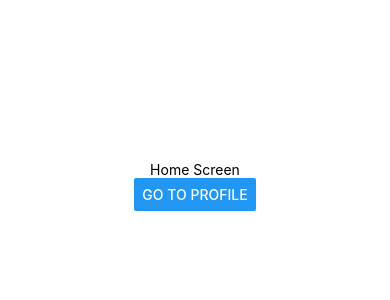
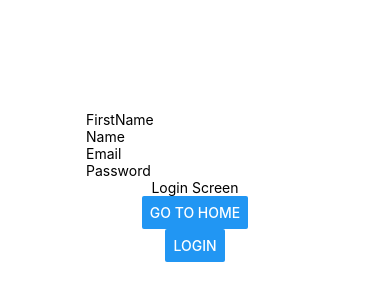
Before and after one commit to kyoshi33/SurfWeather, a React Native app: screen /Login in a window 390 px wide. Shown: the part 236-536 px from the top of the page. Built offline with nearby package versions, Linux system fonts and the light colour scheme.

Commit message:
Premiere page finie, mise en place de la page connexion

```diff
--- a/App.js
+++ b/App.js
@@ -4,6 +4,8 @@ import { NavigationContainer } from '@react-navigation/native';
 import { createNativeStackNavigator } from '@react-navigation/native-stack';
 import HomeScreen from './app/HomeScreen';
 import ProfileScreen from './app/ProfileScreen';
+import SignupScreen from './app/SignupScreen';
+import LoginScreen from './app/LoginScreen';
 
 
 const Stack = createNativeStackNavigator();
@@ -15,6 +17,8 @@ export default function App() {
       <Stack.Navigator screenOptions={{ headerShown: false }}>
         <Stack.Screen name="Home" component={HomeScreen} />
         <Stack.Screen name="Profile" component={ProfileScreen} />
+        <Stack.Screen name="Signup" component={SignupScreen} />
+        <Stack.Screen name="Login" component={LoginScreen} />
       </Stack.Navigator>
     </NavigationContainer>
   );
--- a/app/HomeScreen.js
+++ b/app/HomeScreen.js
@@ -1,13 +1,33 @@
-import { Button, StyleSheet, Text, View } from 'react-native';
+import {
+  Button,
+  StyleSheet,
+  Text,
+  ImageBackground,
+  View,
+  TouchableOpacity,
+} from 'react-native';
 
 export default function HomeScreen({ navigation }) {
   return (
+
     <View style={styles.container}>
-      <Text>Home Screen</Text>
-      <Button
-        title="Go to Profile"
-        onPress={() => navigation.navigate('Profile')}
-      />
+
+      <ImageBackground style={styles.image} source={require('../assets/vague.jpg')} >
+        <Text style={styles.title}>SURFWEATHER</Text>
+        <Button
+          style={styles.naming}
+          title="Go to Profile"
+          onPress={() => navigation.navigate('Profile')}
+        />
+        <View style={styles.buttonContainer}>
+          <TouchableOpacity style={styles.button} onPress={() => navigation.navigate('Login')}>
+            <Text style={styles.buttonText}>Connexion</Text>
+          </TouchableOpacity>
+          <TouchableOpacity style={styles.button} onPress={() => navigation.navigate('Signup')}>
+            <Text style={styles.buttonText}>Créer un profil</Text>
+          </TouchableOpacity>
+        </View>
+      </ImageBackground >
     </View>
   );
 }
@@ -15,8 +35,41 @@ export default function HomeScreen({ navigation }) {
 const styles = StyleSheet.create({
   container: {
     flex: 1,
-    backgroundColor: '#fff',
+  },
+  image: {
+    flex: 1,
+    justifyContent: 'center',
     alignItems: 'center',
-    justifyContent: 'center',
   },
+  title: {
+    fontSize: 40,
+    fontWeight: 'bold',
+    color: 'white',
+    position: 'absolute',
+    top: '40%',
+    textAlign: 'center',
+  },
+  naming: {
+    color: '#ff999d',
+    fontWeight: 'bold',
+  },
+  buttonContainer: {
+    position: 'absolute',
+    bottom: 40, // Position en bas de l'écran
+    flexDirection: 'row',
+    justifyContent: 'space-between',
+    width: '80%',
+  },
+  button: {
+    backgroundColor: '#65d1dc',
+    paddingVertical: 10,
+    paddingHorizontal: 20,
+    borderRadius: 30,
+    marginHorizontal: 10,
+  },
+  buttonText: {
+    color: 'white',
+    fontWeight: 'bold',
+  },
+
 });
--- /dev/null
+++ b/app/LoginScreen.js
@@ -0,0 +1,56 @@
+import {
+  Button,
+  StyleSheet,
+  Text,
+  View,
+  TextInput,
+} from 'react-native';
+import { useState } from 'react'
+
+
+
+export default function LoginScreen({ navigation }) {
+  const [email, setEmail] = useState('Email');
+  const [firstName, setFirstName] = useState('FirstName');
+  const [name, setName] = useState('Name');
+  const [password, setPassword] = useState('Password');
+
+
+
+  return (
+    <View style={styles.container}>
+      <TextInput
+        onChangeText={(value) => setFirstName(value)}
+        value={firstName}
+      />
+      <TextInput
+        onChangeText={(value) => setName(value)}
+        value={name}
+      />
+      <TextInput
+        onChangeText={(value) => setEmail(value)}
+        value={email}
+      />
+      <TextInput
+        onChangeText={(value) => setPassword(value)}
+        value={password}
+      />
+
+      <Text>Login Screen</Text>
+      <Button
+        title="Go to Home"
+        onPress={() => navigation.navigate('Home')}
+      />
+      <Button title="Login" onPress={() => handleSubmit()} />
+    </View>
+  );
+}
+
+const styles = StyleSheet.create({
+  container: {
+    flex: 1,
+    backgroundColor: '#fff',
+    alignItems: 'center',
+    justifyContent: 'center',
+  },
+});
--- /dev/null
+++ b/app/SignupScreen.js
@@ -0,0 +1,152 @@
+import {
+  Button,
+  StyleSheet,
+  Text,
+  View,
+  TextInput,
+  Image,
+  TouchableWithoutFeedback,
+  Keyboard,
+} from 'react-native';
+import { useState } from 'react'
+
+
+
+export default function SignupScreen({ navigation }) {
+  const [email, setEmail] = useState('Email');
+  const [firstName, setFirstName] = useState('FirstName');
+  const [name, setName] = useState('Name');
+  const [password, setPassword] = useState('Password');
+
+
+
+  return (
+    <TouchableWithoutFeedback onPress={Keyboard.dismiss}>
+      <View style={styles.container}>
+
+
+        <View style={styles.imageContainer}>
+          <Image
+            source={require('../assets/surfeur.jpg')}
+            style={styles.image}
+            resizeMode="cover"
+          />
+          <View style={styles.logoContainer}>
+            <Text style={styles.logo}>SURFWEATHER</Text>
+          </View>
+        </View>
+
+
+        <View style={styles.content}>
+          <Text style={styles.title}>Everything you need to check the surf in one place.</Text>
+          <Text style={styles.subtitle}>Create an account for free</Text>
+
+
+
+          <View style={styles.name}>
+            <TextInput
+              style={styles.halfInput}
+              onChangeText={(value) => setFirstName(value)}
+              value={firstName}
+              onFocus={() => setFirstName('')}
+            />
+            <TextInput
+              style={styles.halfInput}
+              onChangeText={(value) => setName(value)}
+              value={name}
+              onFocus={() => setName('')}
+            />
+          </View>
+
+          <TextInput
+            style={styles.input}
+            onChangeText={(value) => setEmail(value)}
+            value={email}
+            onFocus={() => setEmail('')}
+          />
+          <TextInput
+            style={styles.input}
+            onChangeText={(value) => setPassword(value)}
+            value={password}
+            onFocus={() => setPassword('')}
+          />
+
+
+          <Text style={styles.login}>
+            Already have an account? <Button
+              title="Signin"
+              onPress={() => navigation.navigate('Login')}
+            />
+          </Text>
+        </View>
+      </View>
+    </TouchableWithoutFeedback>
+  );
+}
+
+const styles = StyleSheet.create({
+  container: {
+    flex: 1,
+    backgroundColor: '#fff',
+  },
+  imageContainer: {
+    height: '30%',
+    position: 'relative',
+  },
+  image: {
+    width: '100%',
+    height: '100%',
+  },
+  logoContainer: {
+    position: 'absolute',
+    top: '40%',
+    left: '50%',
+    transform: [{ translateX: -80 }, { translateY: -60 }],
+  },
+  logo: {
+    fontSize: 30,
+    fontWeight: 'bold',
+    color: '#000',
+
+  },
+  content: {
+    flex: 1,
+    padding: 30,
+
+  },
+  name: {
+    flexDirection: 'row',
+    justifyContent: 'space-between',
+    marginBottom: 10,
+  },
+  halfInput: {
+    flex: 1,
+    borderWidth: 1,
+    borderColor: '#ccc',
+    borderRadius: 8,
+    padding: 10,
+    marginHorizontal: 5,
+  },
+  title: {
+    fontSize: 18,
+    fontWeight: 'bold',
+    textAlign: 'center',
+    marginBottom: 10,
+  },
+  subtitle: {
+    fontSize: 14,
+    textAlign: 'center',
+    marginBottom: 20,
+  },
+  input: {
+    borderWidth: 1,
+    borderColor: '#ccc',
+    borderRadius: 8,
+    padding: 10,
+    marginBottom: 10,
+  },
+  login: {
+    textAlign: 'center',
+    fontSize: 12,
+  }
+});
```
Also changed, not shown: assets/surfeur.jpg (added), assets/vague.jpg (added).
